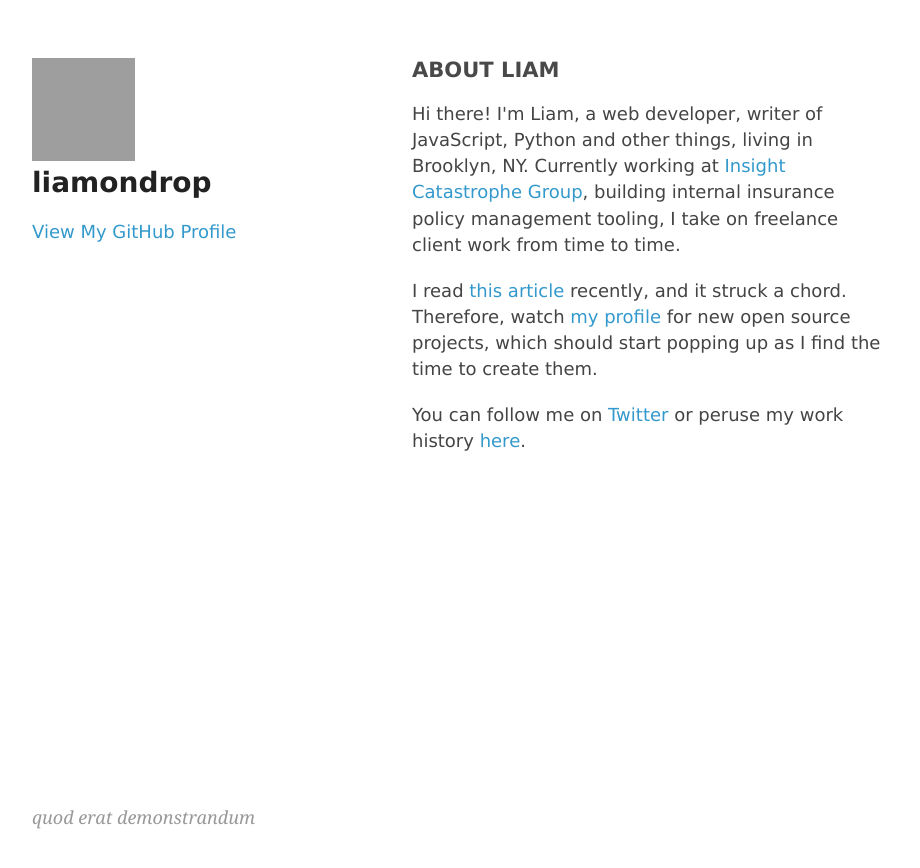
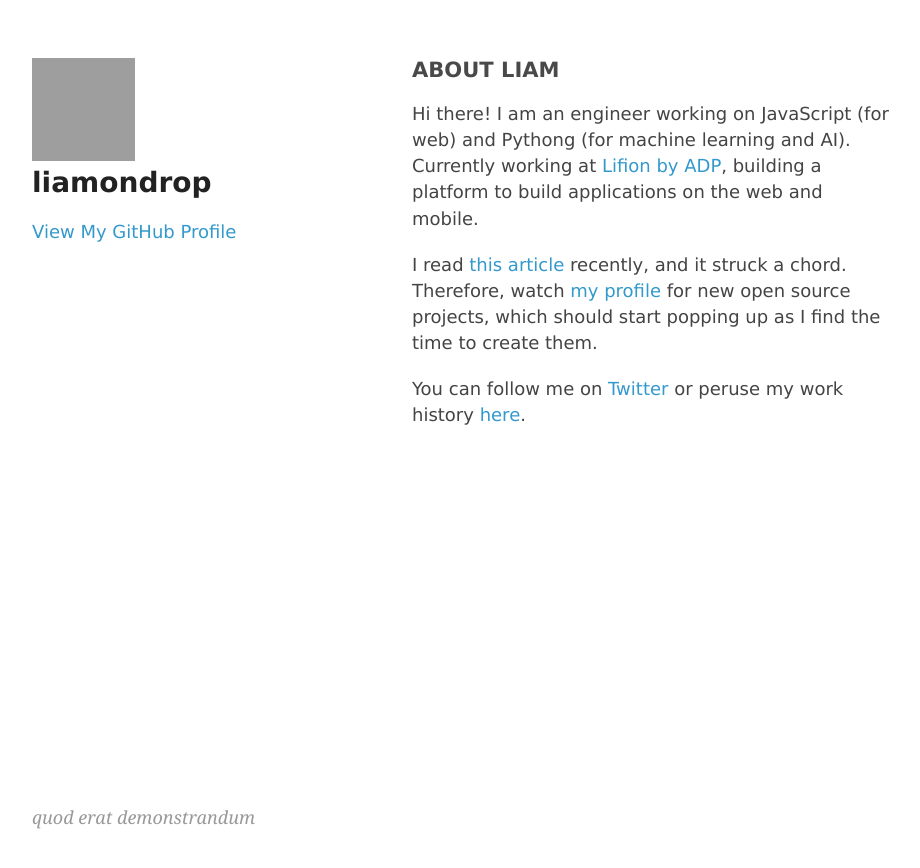
Before and after one commit to liamondrop/liamondrop, a Jekyll site: the page built from index.html, in a window 1280 px wide, cut to the strip 0-868 px from the top of the page. Shown: the whole strip, without its empty margins (178-1098 px from the left). Built offline with Jekyll 4.4.1, drawn with Linux system fonts in a browser that asks for light colours; Markdown is read by kramdown in place of the engine named in the settings; grey boxes are pictures that could not be loaded.

Commit message:
Update index.html

```diff
--- a/index.html
+++ b/index.html
@@ -5,7 +5,7 @@ title: liamondrop.github.com | home
 
 <h3>ABOUT LIAM</h3>
 
-<p>Hi there! I'm Liam, a web developer, writer of JavaScript, Python and other things, living in Brooklyn, NY. Currently working at <a href="http://www.icg360.com/">Insight Catastrophe Group</a>, building internal insurance policy management tooling, I take on freelance client work from time to time.</p>
+<p>Hi there! I am an engineer working on JavaScript (for web) and Pythong (for machine learning and AI). Currently working at <a href="http://lifion.com/">Lifion by ADP</a>, building a platform to build applications on the web and mobile.</p>
 
 <p>I read <a href="http://tom.preston-werner.com/2011/11/22/open-source-everything.html">this article</a> recently, and it struck a chord. Therefore, watch <a href="https://github.com/liamondrop">my profile</a> for new open source projects, which should start popping up as I find the time to create them.</p>
 
```
